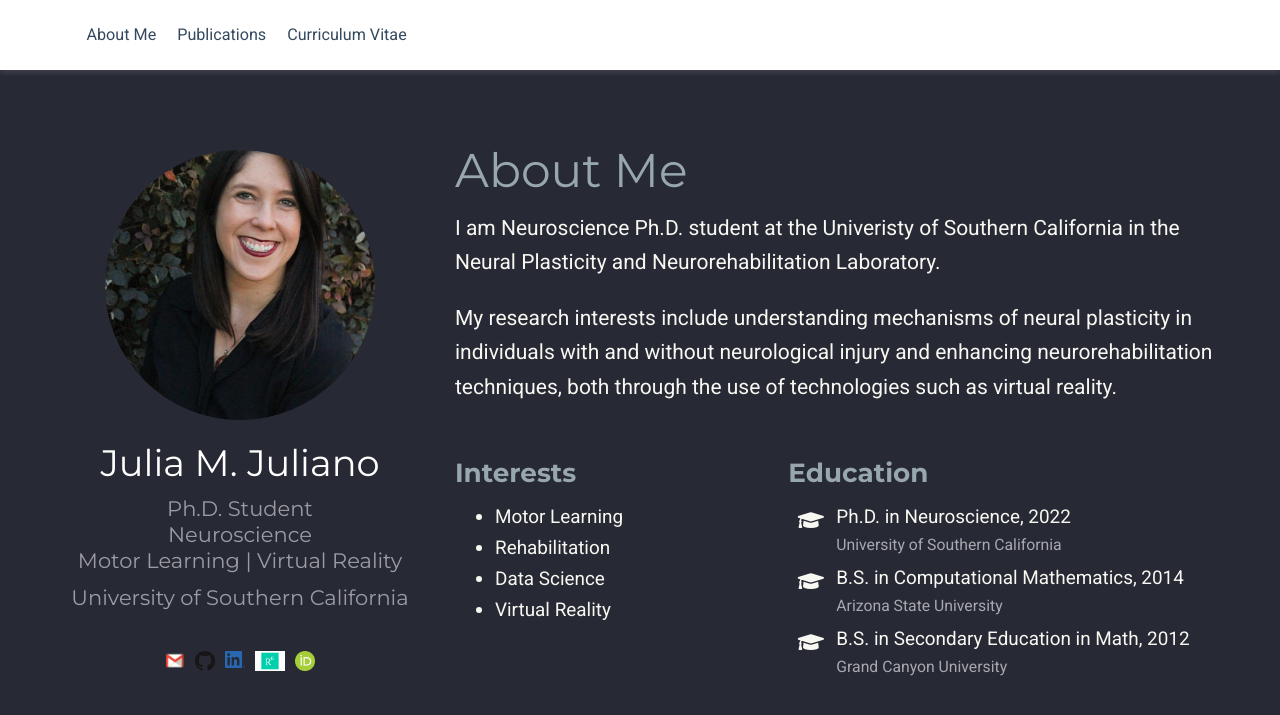
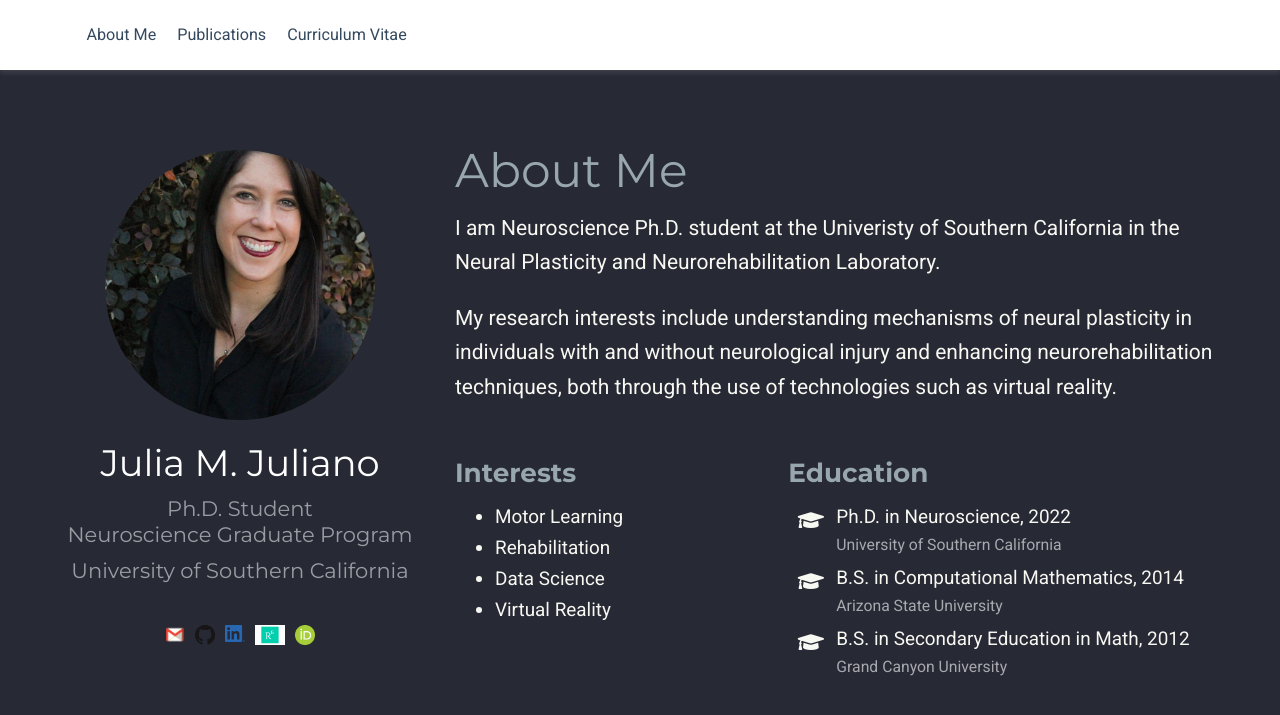
Before and after one commit to juliamjuliano/juliamjuliano.github.io, a Jekyll site: the page built from index.html, in a window 1280 px wide. Shown: the top 715 px of the page. Built offline with Jekyll 4.4.1, drawn with Linux system fonts in a browser that asks for light colours; nearby versions of some CDN libraries; a style sheet for code colours, icons or effects is not loaded.

Commit message:
Update academic.html

```diff
--- a/_layouts/academic.html
+++ b/_layouts/academic.html
@@ -8,7 +8,7 @@
     <meta name="author" content="Julia M. Juliano" />
     <meta name="description" content="Ph.D. Student <br>Neuroscientist | Data Scientist" />
 
-    <meta name="theme-color" content="#374859" />
+    <meta name="theme-color" content="#50858B" />
     <link rel="stylesheet" href="https://cdnjs.cloudflare.com/ajax/libs/academicons/1.8.6/css/academicons.min.css" integrity="sha256-uFVgMKfistnJAfoCUQigIl+JfUaP47GrRKjf6CTPVmw=" crossorigin="anonymous" />
     <link rel="stylesheet" href="https://cdnjs.cloudflare.com/ajax/libs/font-awesome/5.12.0-1/css/all.min.css" integrity="sha256-4w9DunooKSr3MFXHXWyFER38WmPdm361bQS/2KUWZbU=" crossorigin="anonymous" />
     <link rel="stylesheet" href="https://cdnjs.cloudflare.com/ajax/libs/fancybox/3.5.7/jquery.fancybox.min.css" integrity="sha256-Vzbj7sDDS/woiFS3uNKo8eIuni59rjyNGtXfstRzStA=" crossorigin="anonymous" />
@@ -76,6 +76,14 @@
                     <li class="nav-item">
                         <a class="nav-link" href="/curriculum_vitae"><span>Curriculum Vitae</span></a>
                     </li>
+                    <!--
+                    <li class="nav-item dropdown">
+                        <a href="#" class="nav-link dropdown-toggle" data-toggle="dropdown" aria-haspopup="true"><span>Projects</span><span class="caret"></span></a>
+                        <div class="dropdown-menu">
+                            <a class="dropdown-item" href="/virtual-reality"><span>Virtual Reality</span></a>
+                        </div>
+                    </li>
+                    -->
                 </ul>
             </div>
 
@@ -90,11 +98,11 @@
                         <img class="avatar avatar-circle" src="/images/headshot_2020.jpg" alt="Julia M. Juliano" />
 
                         <div class="portrait-title">
-                            <h2>Julia M. Juliano</h2>
+                            <h2>Julia M. Juliano<br/></h2>
                             <h3>
                                 Ph.D. Student<br/>
-                                Neuroscience<br/>
-                                Motor Learning | Virtual Reality
+                                <span>Neuroscience Graduate Program<br/><span>
+
                             </h3>
                             <h3><span>University of Southern California</span></h3>
                         </div>
```
